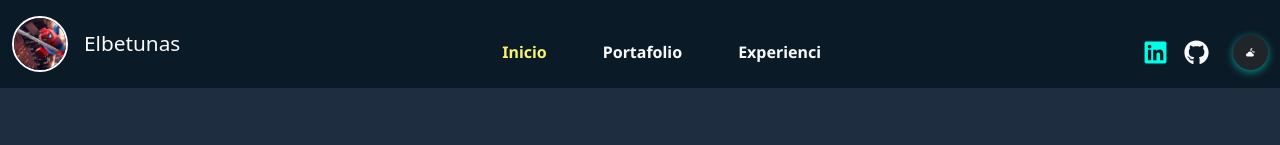
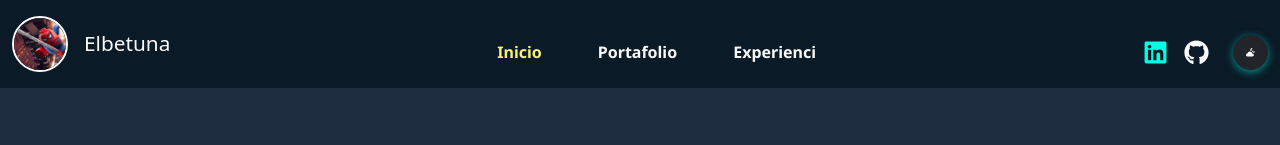
Before and after one commit to RmzGerardo/Elbetunas, a React (Vite) app: page / in a window 1280 px wide. Shown: the top 145 px of the page. Built offline with nearby package versions, Linux system fonts and the light colour scheme; a web font is replaced by a local one.

Commit message:
fix: add changes

```diff
--- a/src/headers/header.jsx
+++ b/src/headers/header.jsx
@@ -42,7 +42,7 @@ export const Header = () => {
                 }}
               />
               <span style={{ fontSize: "1.3rem", fontWeight: "500" }}>
-                Elbetunas
+                Elbetuna
               </span>
             </div>
 
```
